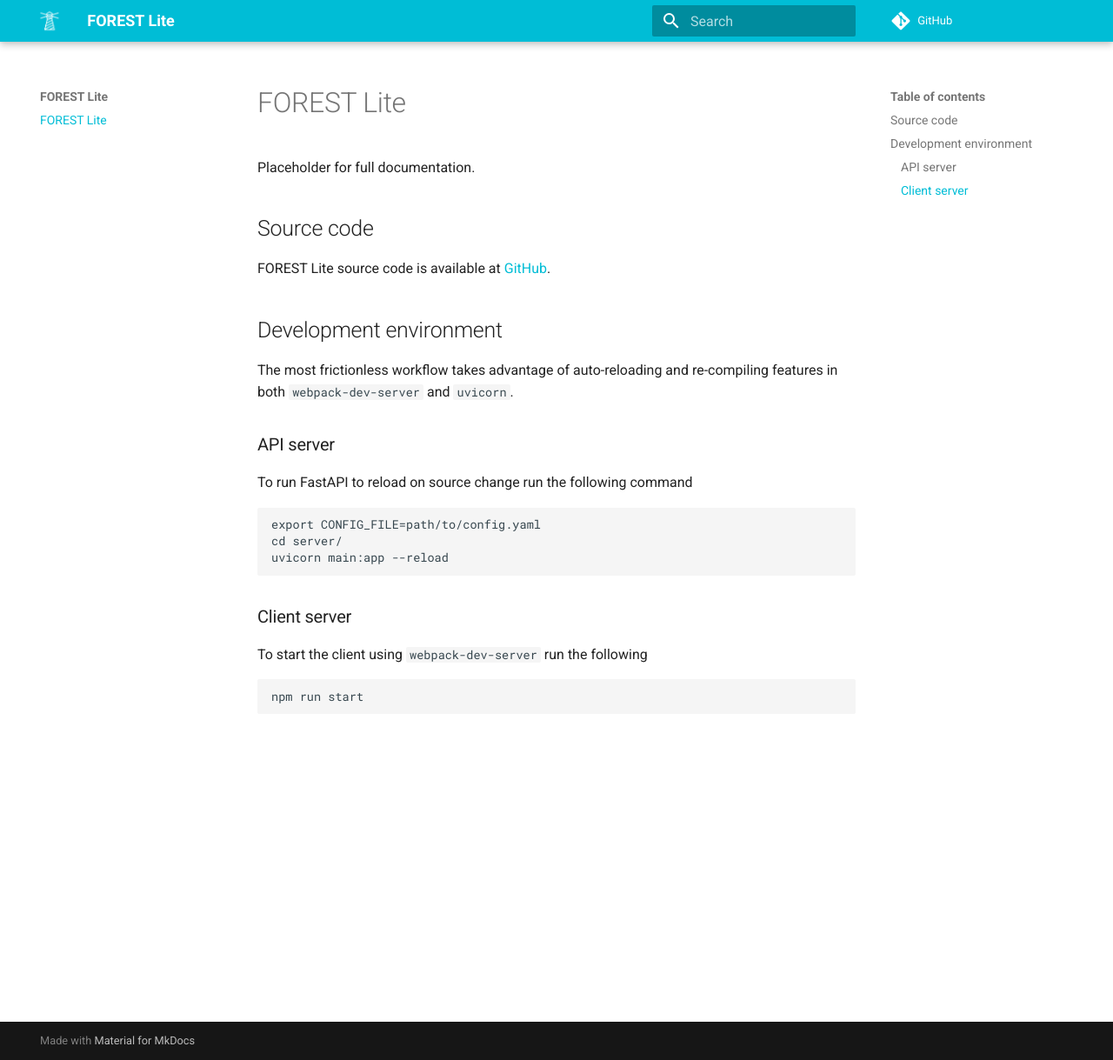
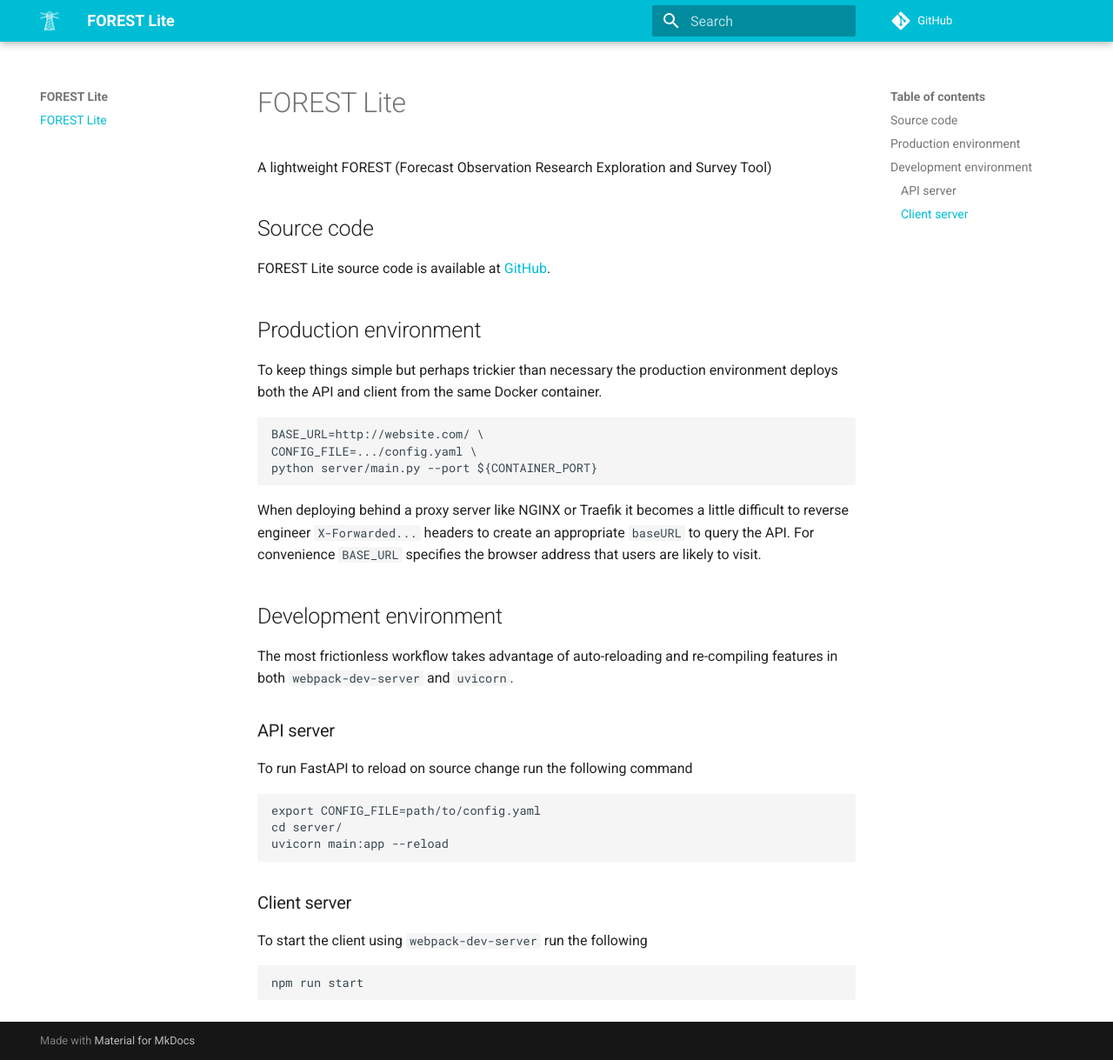
Before and after one commit to MetOffice/forest-lite, an MkDocs documentation site: the page built from docs/index.md, in a window 1280 px wide and 1219 px high. Shown: the whole window at 87% size. Built offline with MkDocs 1.6.1 and Material for MkDocs 9.7.7, drawn with Linux system fonts in a browser that asks for light colours; comment, search, counter and statistics services are not loaded.

Commit message:
Add production server instructions

````diff
--- a/docs/index.md
+++ b/docs/index.md
@@ -1,11 +1,27 @@
 # FOREST Lite
 
-Placeholder for full documentation.
+A lightweight FOREST (Forecast Observation Research Exploration and Survey Tool)
 
 ## Source code
 
 FOREST Lite source code is available at [GitHub](https://github.com/MetOffice/forest-lite).
 
+## Production environment
+
+To keep things simple but perhaps trickier than necessary the
+production environment deploys both the API and client from the same
+Docker container.
+
+```bash
+BASE_URL=http://website.com/ \
+CONFIG_FILE=.../config.yaml \
+python server/main.py --port ${CONTAINER_PORT}
+```
+
+When deploying behind a proxy server like NGINX or Traefik it
+becomes a little difficult to reverse engineer `X-Forwarded...` headers
+to create an appropriate `baseURL` to query the API. For convenience
+`BASE_URL` specifies the browser address that users are likely to visit.
 
 ## Development environment
 
````
